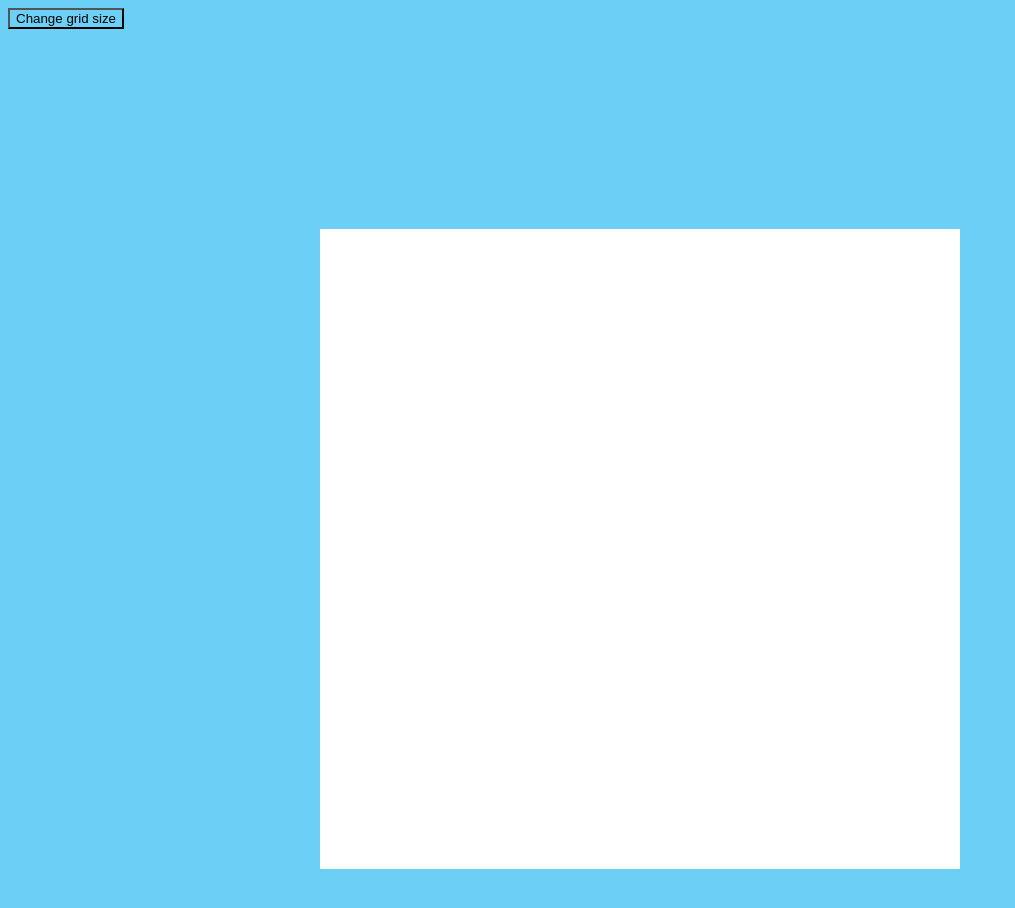
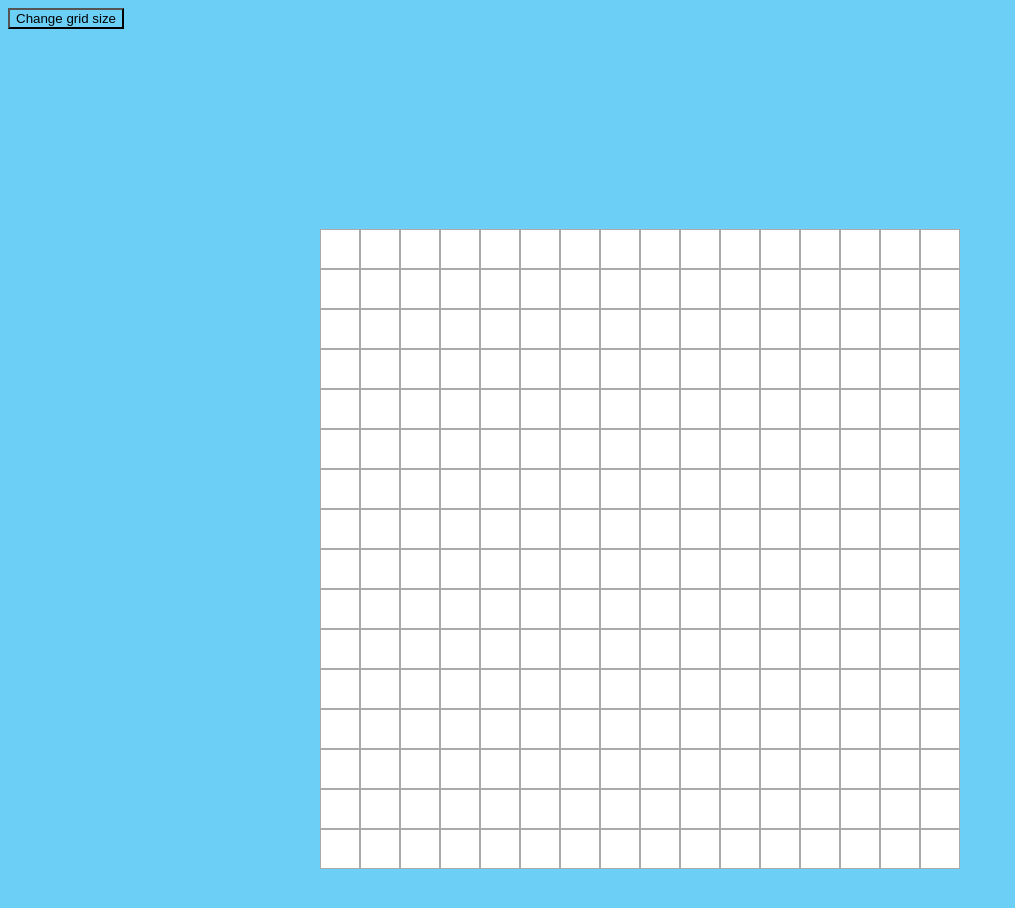
Before and after one commit to mgoncalves3/etch-a-sketch-v2, a plain HTML site: page index.html in a window 1280 px wide. Shown: the whole page, without its empty margins (0-1015 px from the left). Drawn offline with Linux system fonts and the light colour scheme.

Commit message:
Grid creation done. Paintable done

```diff
--- a/script.js
+++ b/script.js
@@ -1,16 +1,31 @@
-let input = undefined;
 const wrapper = document.getElementById("wrapper-grid");
 const changeGridBtn = document.getElementById("gridBtn");
 changeGridBtn.addEventListener("click", () => {
 	input = prompt("Enter your grid size:");
-	console.log(input)
+	createGrid(input);
 });
 
+let resetGrid = () => {
+	while (wrapper.firstChild) {
+		wrapper.removeChild(wrapper.firstChild);
+	}
+};
+
+// Makes cells change color when hovering
+function makeSketch () {
+	wrapper.childNodes.forEach(cell => cell.addEventListener("mouseover", () => {cell.style.backgroundColor = "black"}))
+};
+
 function createGrid(val) {
-	let cellSize = (wrapper.scrollHeight / val) - 4;
-	console.log(cellSize)
+	// Start by reseting the current grid
+	resetGrid();
+
+	// Calculate the new cell size
+	let cellSize = (wrapper.scrollHeight / val);
+
 	for (let i = 0, totalCells = val * val; i < totalCells; i++) {
 
+		// Create a new div and set it's attributes
 		let newDiv = document.createElement("div");
 		newDiv.classList.add("cell");
 
@@ -19,6 +34,9 @@ function createGrid(val) {
 
 		wrapper.appendChild(newDiv);
 	}
+
+	// After creating the grid, make it usable
+	makeSketch();
 }
 
-createGrid(input);
+createGrid(16); // Default state
--- a/style.css
+++ b/style.css
@@ -10,16 +10,15 @@
 	flex-wrap: wrap;
 	align-items: center;
 	align-content: center;
-	background-color: white;
-	align-items: center;
-
+	background-color: #ddd;
 }
 
 .cell {
+	box-sizing: border-box;
 	width: 156px;
 	height: 156px;
 	background-color: white;
 	border: solid 1px #aaa;
-	margin: 1px;
+	margin: 0px;
 	flex: 1 0 1;
 }
```
